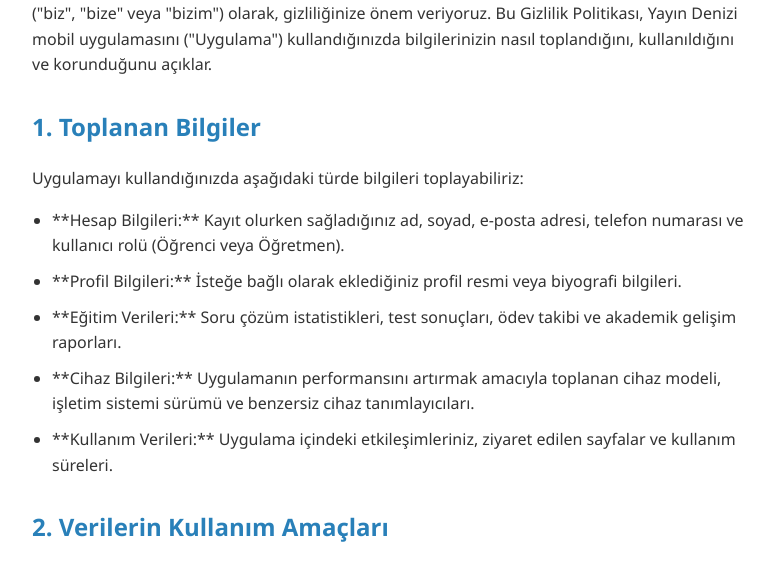
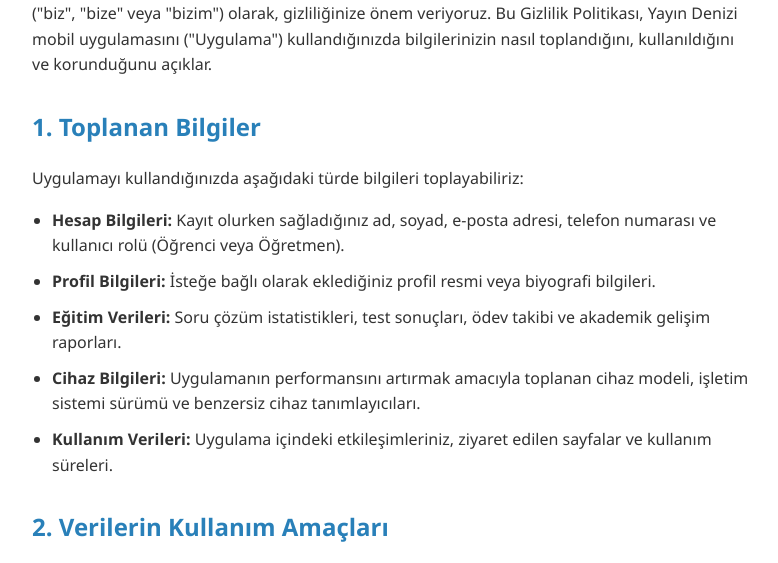
Before and after one commit to ahmetkaramercan/Privacy-Policy-Yayin-Denizi, a plain HTML site: page index.html in a window 1280 px wide. Shown: the part 366-929 px from the top of the page, without its empty margins (248-1026 px from the left). Drawn offline with Linux system fonts and the light colour scheme.

Commit message:
Update index.html

```diff
--- a/index.html
+++ b/index.html
@@ -70,11 +70,11 @@
     <h2>1. Toplanan Bilgiler</h2>
  <p>Uygulamayı kullandığınızda aşağıdaki türde bilgileri toplayabiliriz:</p>
 <ul>
-        <li>**Hesap Bilgileri:** Kayıt olurken sağladığınız ad, soyad, e-posta adresi, telefon numarası ve kullanıcı rolü (Öğrenci veya Öğretmen).</li>
-        <li>**Profil Bilgileri:** İsteğe bağlı olarak eklediğiniz profil resmi veya biyografi bilgileri.</li>
-        <li>**Eğitim Verileri:** Soru çözüm istatistikleri, test sonuçları, ödev takibi ve akademik gelişim raporları.</li>
-        <li>**Cihaz Bilgileri:** Uygulamanın performansını artırmak amacıyla toplanan cihaz modeli, işletim sistemi sürümü ve benzersiz cihaz tanımlayıcıları.</li>
-        <li>**Kullanım Verileri:** Uygulama içindeki etkileşimleriniz, ziyaret edilen sayfalar ve kullanım süreleri.</li>
+        <li><strong>Hesap Bilgileri:</strong> Kayıt olurken sağladığınız ad, soyad, e-posta adresi, telefon numarası ve kullanıcı rolü (Öğrenci veya Öğretmen).</li>
+        <li><strong>Profil Bilgileri:</strong> İsteğe bağlı olarak eklediğiniz profil resmi veya biyografi bilgileri.</li>
+        <li><strong>Eğitim Verileri:</strong> Soru çözüm istatistikleri, test sonuçları, ödev takibi ve akademik gelişim raporları.</li>
+        <li><strong>Cihaz Bilgileri:</strong> Uygulamanın performansını artırmak amacıyla toplanan cihaz modeli, işletim sistemi sürümü ve benzersiz cihaz tanımlayıcıları.</li>
+        <li><strong>Kullanım Verileri:</strong> Uygulama içindeki etkileşimleriniz, ziyaret edilen sayfalar ve kullanım süreleri.</li>
     </ul>
 
 
@@ -107,7 +107,7 @@
         <li>Hesabınızı ve verilerinizin silinmesini talep etme.</li>
         <li>Veri işlenmesine itiraz etme.</li>
     </ul>
-    <p>Bu haklarınızı kullanmak için <strong>destek@yayindenizi.com</strong> adresinden bizimle iletişime geçebilirsiniz.</p>
+    <p>Bu haklarınızı kullanmak için <strong>ahmetkaramercan.work@gmail.com</strong> adresinden bizimle iletişime geçebilirsiniz.</p>
 
     <h2>6. Çocukların Gizliliği</h2>
     <p>Uygulamamız eğitim odaklıdır ve 13 yaş altındaki kullanıcıların verileri ancak veli/öğretmen onayı ve denetimi ile işlenmelidir. Bilinçli olarak çocuklardan doğrudan veri toplamıyoruz.</p>
```
